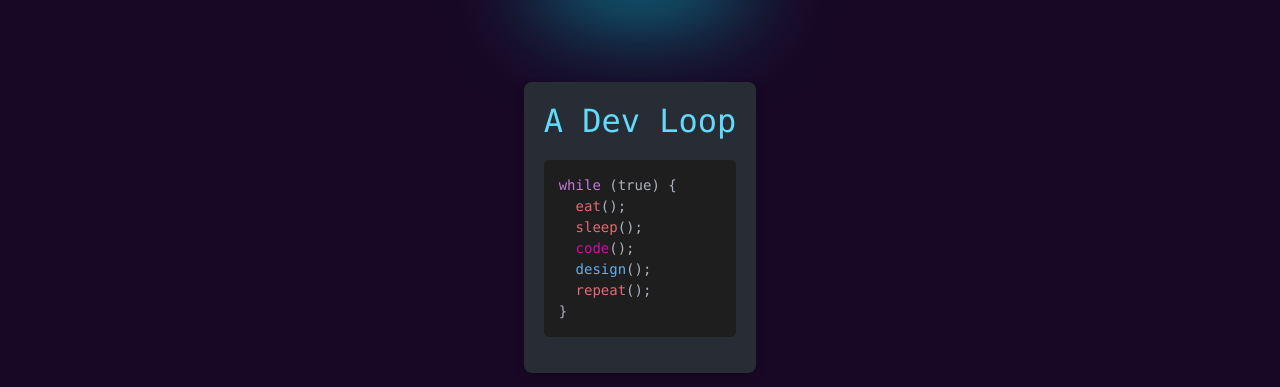
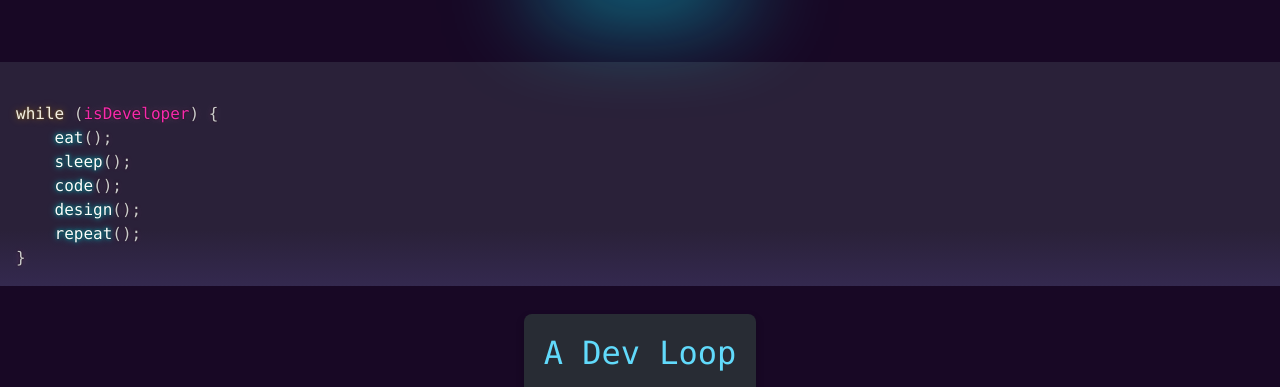
Before and after one commit to Mr-Jeevan/McaSms, a React (Create React App) app in the folder fe/: page / in a window 1280 px wide. Shown: the part 989-1376 px from the top of the page. Built offline with nearby package versions, Linux system fonts and the light colour scheme.

Commit message:
implementing the code snippet typewritting effect

```diff
--- a/fe/src/pages/LandingPage.jsx
+++ b/fe/src/pages/LandingPage.jsx
@@ -2,7 +2,9 @@ import React, { useState, useEffect, useRef } from 'react'
 import { Link } from 'react-router-dom'
 import '../GolbalCss/LandingPage.css'
 import "@fontsource/k2d";
-
+import { TypeAnimation } from 'react-type-animation';
+import { Prism as SyntaxHighlighter } from 'react-syntax-highlighter';
+import { synthwave84 } from 'react-syntax-highlighter/dist/esm/styles/prism';
 
 // import "./ImageSlider.scss";
 
@@ -21,8 +23,12 @@ const LandingPage = () => {
 
     const trackRef = useRef(null);
 
+    const codeString = `function helloWorld() {
+  console.log('Hello, Coder!');
+}`;
+
     const codeSnippet = `
-while (alive) {
+while (isDeveloper) {
     eat();
     sleep();
     code();
@@ -101,12 +107,26 @@ while (alive) {
                     </Link>
                 </div>
             </div>
-
+            {/* coloring the syntax */}
+            <SyntaxHighlighter language="javascript" style={synthwave84}>
+                {codeSnippet}
+            </SyntaxHighlighter>
             <div className="advice">
                 <div className="advice-content d-flex justify-content-center">
                     <div className="code-container">
                         <h2>A Dev Loop</h2>
-                        <pre>
+                        {/* <TypeAnimation
+                            sequence={[
+                                codeSnippet,
+                                4000,
+                                '',
+                            ]}
+                            wrapper='pre'
+                            speed={50}
+                            repeat={Infinity}
+
+                        /> */}
+                        {/* <pre>
                             <code>
                                 <span className="keyword">while</span> (true) {'{'}{'\n'}
                                 &nbsp;&nbsp;<span className="function-name">eat</span>();{'\n'}
@@ -116,10 +136,41 @@ while (alive) {
                                 &nbsp;&nbsp;<span className="function-name">repeat</span>();{'\n'}
                                 {'}'}
                             </code>
-                        </pre>
+                        </pre> */}
                     </div>
                 </div>
             </div>
+            <div style={{ position: 'relative', fontFamily: 'monospace' }}>
+
+                {/* 1. The Real, Colored Code (Bottom Layer) */}
+                {/* <SyntaxHighlighter language="javascript" style={synthwave84}>
+        {codeString}
+      </SyntaxHighlighter>
+
+      <div style={{ position: 'absolute', top: 0, left: 0, right: 0, bottom: 0 }}>
+        <TypeAnimation
+          sequence={[
+            codeString, // Type the code
+            3000,       // Wait 3s
+            '',         // Delete it
+          ]}
+          wrapper="pre"
+          speed={50}
+          repeat={Infinity}
+          cursor={true}
+          // Style the typewriter to match the background of the highlighter
+          style={{
+            margin: 0,
+            display: 'block',
+            backgroundColor: '#1E1E1E', // Match the vscDarkPlus background
+            color: 'transparent', // Make the actual typed text invisible
+            caretColor: 'white' // Make the cursor visible
+          }}
+        />
+      </div> */}
+
+            </div>
+
             <hr />
             <footer>
                 <div className="content">
--- /dev/null
+++ b/package.json
@@ -0,0 +1,5 @@
+{
+  "dependencies": {
+    "react-syntax-highlighter": "^15.6.1"
+  }
+}
```
Also changed, not shown: 1 other file (tests, documents, lock files or other folders).
